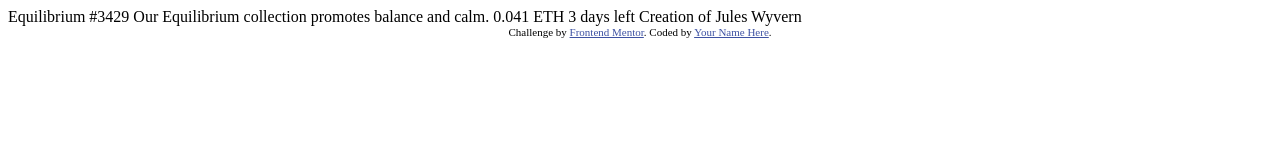
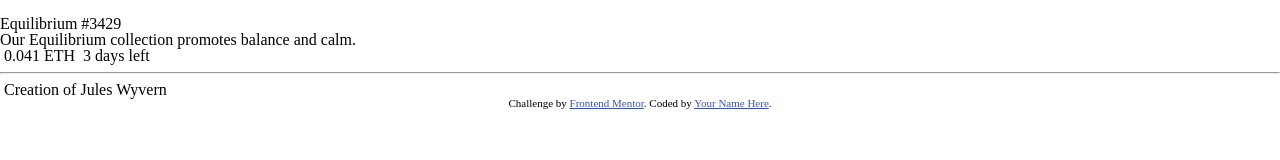
Before and after one commit to SimphiweLuthando/nft-preview-card-component, a plain HTML site: page index.html in a window 1280 px wide. Drawn offline with Linux system fonts and the light colour scheme.

Commit message:
added HTML tags and CSS reset

```diff
--- a/index.html
+++ b/index.html
@@ -1,33 +1,54 @@
 <!DOCTYPE html>
 <html lang="en">
   <head>
-  <meta charset="UTF-8">
-  <meta name="viewport" content="width=device-width, initial-scale=1.0"> <!-- displays site properly based on user's device -->
+    <meta charset="UTF-8" />
+    <meta name="viewport" content="width=device-width, initial-scale=1.0" />
 
-  <link rel="icon" type="image/png" sizes="32x32" href="./images/favicon-32x32.png">
+    <link
+      rel="icon"
+      type="image/png"
+      sizes="32x32"
+      href="./images/favicon-32x32.png"
+    />
+    <link rel="stylesheet" href="reset.css" />
+    <link rel="stylesheet" href="style.css" />
 
     <title>Frontend Mentor | NFT preview card component</title>
 
-  <!-- Feel free to remove these styles or customise in your own stylesheet 👍 -->
     <style>
-    .attribution { font-size: 11px; text-align: center; }
-    .attribution a { color: hsl(228, 45%, 44%); }
+      .attribution {
+        font-size: 11px;
+        text-align: center;
+      }
+      .attribution a {
+        color: hsl(228, 45%, 44%);
+      }
     </style>
   </head>
   <body>
 
-  Equilibrium #3429
+    <section>
+      <img src="" alt="">
+      <h1>Equilibrium #3429</h1>
 
-  Our Equilibrium collection promotes balance and calm.
+      <p>Our Equilibrium collection promotes balance and calm.</p>
 
-  0.041 ETH
-  3 days left
+      <span><img src="" alt="" /> 0.041 ETH </span>
+      <span> <img src="" alt="" /> 3 days left</span>
+    </section>
 
-  Creation of Jules Wyvern
+    <hr />
+
+    <section>
+      <img src="" alt="" />
+      <span>Creation of Jules Wyvern</span>
+    </section>
 
     <div class="attribution">
-    Challenge by <a href="https://www.frontendmentor.io?ref=challenge" target="_blank">Frontend Mentor</a>.
-    Coded by <a href="#">Your Name Here</a>.
+      Challenge by
+      <a href="https://www.frontendmentor.io?ref=challenge" target="_blank"
+        >Frontend Mentor</a
+      >. Coded by <a href="#">Your Name Here</a>.
     </div>
   </body>
 </html>
--- /dev/null
+++ b/reset.css
@@ -0,0 +1,47 @@
+/* http://meyerweb.com/eric/tools/css/reset/
+   v2.0 | 20110126
+   License: none (public domain)
+*/
+html, body, div, span, applet, object, iframe,
+h1, h2, h3, h4, h5, h6, p, blockquote, pre,
+a, abbr, acronym, address, big, cite, code,
+del, dfn, em, img, ins, kbd, q, s, samp,
+small, strike, strong, sub, sup, tt, var,
+b, u, i, center,
+dl, dt, dd, ol, ul, li,
+fieldset, form, label, legend,
+table, caption, tbody, tfoot, thead, tr, th, td,
+article, aside, canvas, details, embed,
+figure, figcaption, footer, header, hgroup,
+menu, nav, output, ruby, section, summary,
+time, mark, audio, video {
+	margin: 0;
+	padding: 0;
+	border: 0;
+	font-size: 100%;
+	font: inherit;
+	vertical-align: baseline;
+}
+/* HTML5 display-role reset for older browsers */
+article, aside, details, figcaption, figure,
+footer, header, hgroup, menu, nav, section {
+	display: block;
+}
+body {
+	line-height: 1;
+}
+ol, ul {
+	list-style: none;
+}
+blockquote, q {
+	quotes: none;
+}
+blockquote:before, blockquote:after,
+q:before, q:after {
+	content: '';
+	content: none;
+}
+table {
+	border-collapse: collapse;
+	border-spacing: 0;
+}
```
Also changed, not shown: style.css (added). Lines whose indentation alone changed are shown as unchanged.
